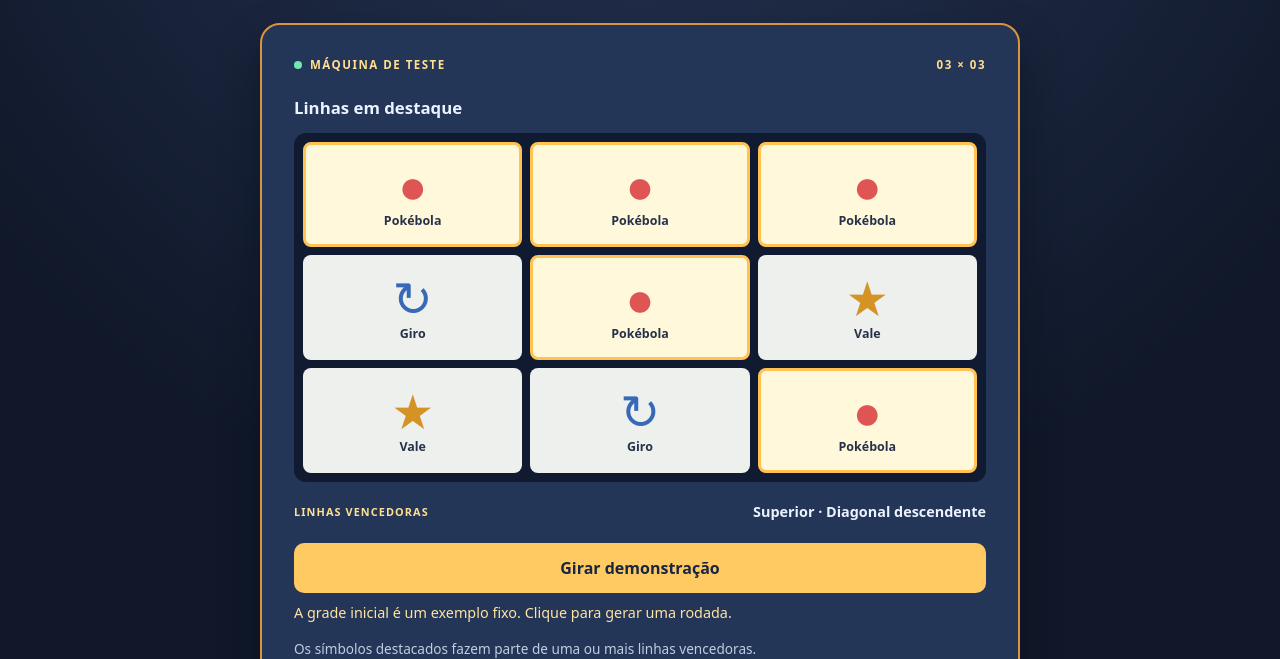
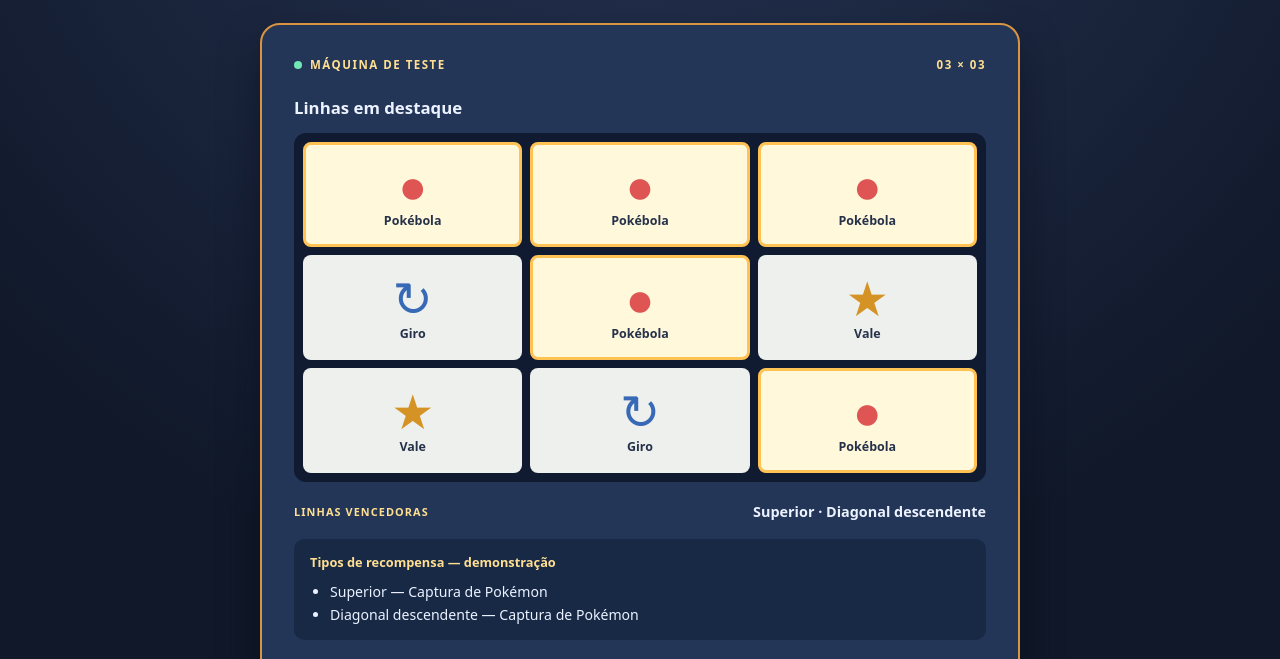
Before and after one commit to caecoimbra/pokeslot, a website built with Vite: page previa-maquina.html in a window 1280 px wide. Shown: the part 297-956 px from the top of the page. Built offline with nearby package versions, Linux system fonts and the light colour scheme.

Commit message:
Exibe tipos de recompensa por linha

```diff
--- a/previa-maquina.html
+++ b/previa-maquina.html
@@ -29,6 +29,11 @@
           <span data-text="results"></span>
           <strong id="lines"></strong>
         </div>
+        <div class="reward-preview" aria-live="polite">
+          <h3 data-text="rewardHeading"></h3>
+          <ul id="rewards"></ul>
+          <p id="no-rewards"></p>
+        </div>
         <button id="spin" class="spin-button" type="button" data-text="spinButton"></button>
         <p id="status" class="status" role="status"></p>
         <p class="caption" data-text="caption"></p>
--- a/src/preview/main.js
+++ b/src/preview/main.js
@@ -1,4 +1,5 @@
 import { findWinningLines } from '../domain/paylines.mjs';
+import { rewardTypesForLines } from '../domain/rewards.mjs';
 
 // A grade inicial é fixa; as rodadas demonstrativas vêm do servidor local.
 let grid = [
@@ -14,6 +15,8 @@ const messages = {
     results: 'LINHAS VENCEDORAS', caption: 'Os símbolos destacados fazem parte de uma ou mais linhas vencedoras.',
     footnote: 'Demonstração local: não usa saldo, não sorteia Pokémon e não concede prêmios.',
     spinButton: 'Girar demonstração', spinning: 'Gerando rodada…', noWins: 'Nenhuma nesta rodada',
+    rewardHeading: 'Tipos de recompensa — demonstração', noRewards: 'Nenhuma recompensa indicada nesta rodada.',
+    rewardTypes: { pokemon: 'Captura de Pokémon', extra_spins: 'Giros extras', voucher: 'Vale' },
     initial: 'A grade inicial é um exemplo fixo. Clique para gerar uma rodada.',
     success: 'Rodada demonstrativa concluída.', failure: 'Não foi possível gerar a rodada. Inicie o servidor local de desenvolvimento e tente novamente.',
     symbols: { pokeball: 'Pokébola', spin: 'Giro', voucher: 'Vale' },
@@ -26,6 +29,8 @@ const messages = {
     results: 'WINNING LINES', caption: 'Highlighted symbols belong to one or more winning lines.',
     footnote: 'Local demonstration: no balance, Pokémon draws or rewards are used.',
     spinButton: 'Spin demonstration', spinning: 'Generating round…', noWins: 'None this round',
+    rewardHeading: 'Reward types — demonstration', noRewards: 'No rewards indicated this round.',
+    rewardTypes: { pokemon: 'Pokémon capture', extra_spins: 'Extra spins', voucher: 'Voucher' },
     initial: 'The starting grid is a fixed example. Click to generate a round.',
     success: 'Demonstration round complete.', failure: 'Could not generate the round. Start the local development server and try again.',
     symbols: { pokeball: 'Poké Ball', spin: 'Spin', voucher: 'Voucher' },
@@ -66,6 +71,14 @@ function render() {
   document.querySelector('#grid').replaceChildren(...cells);
   document.querySelector('#grid').setAttribute('aria-label', text.machineTitle);
   document.querySelector('#lines').textContent = wins.length ? wins.map(({ line }) => text.lines[line]).join(' · ') : text.noWins;
+  const rewards = rewardTypesForLines(wins);
+  const rewardItems = rewards.map(({ line, type }) => {
+    const item = document.createElement('li');
+    item.textContent = `${text.lines[line]} — ${text.rewardTypes[type]}`;
+    return item;
+  });
+  document.querySelector('#rewards').replaceChildren(...rewardItems);
+  document.querySelector('#no-rewards').textContent = rewards.length ? '' : text.noRewards;
   const spin = document.querySelector('#spin');
   spin.disabled = pending;
   spin.textContent = pending ? text.spinning : text.spinButton;
--- a/src/preview/style.css
+++ b/src/preview/style.css
@@ -23,6 +23,12 @@ h2 { font-size: 1.05rem; margin: 24px 0 14px; }
 .results { margin-top: 20px; display: flex; flex-wrap: wrap; justify-content: space-between; gap: 8px; align-items: center; }
 .results > span { color: #ffdf91; letter-spacing: .1em; font-size: .68rem; font-weight: 800; }
 .results strong { font-size: .9rem; }
+.reward-preview { margin-top: 18px; padding: 14px 16px; border-radius: 10px; background: #182946; }
+.reward-preview h3 { margin: 0; color: #ffdf91; font-size: .8rem; }
+.reward-preview ul { padding-left: 20px; margin: 10px 0 0; }
+.reward-preview li, .reward-preview p { font-size: .88rem; line-height: 1.6; }
+.reward-preview p { margin: 8px 0 0; }
+.reward-preview p:empty, .reward-preview ul:empty { display: none; }
 .spin-button { width: 100%; margin-top: 22px; padding: 14px; border: 0; border-radius: 10px; background: #ffca61; color: #182641; font: inherit; font-weight: 800; cursor: pointer; }
 .spin-button:disabled { cursor: wait; opacity: .65; }
 .spin-button:focus-visible { outline: 3px solid white; outline-offset: 3px; }
```
